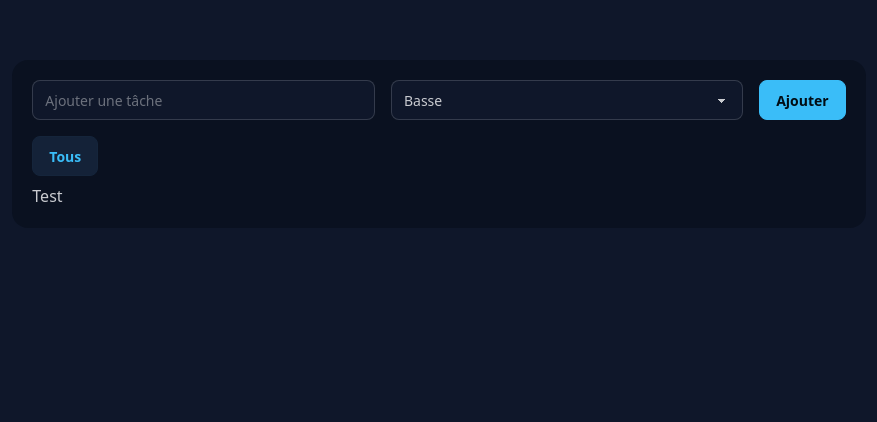
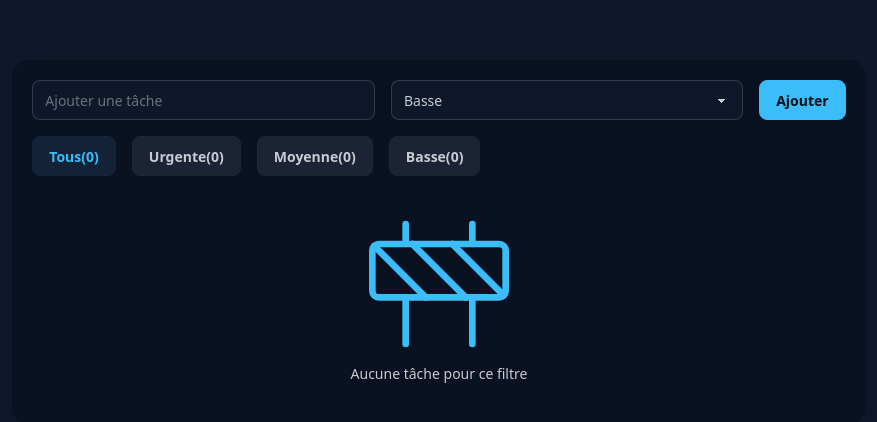
Before and after one commit to adminnono/Todo-List, a React (Vite) app: page / in a window 1280 px wide. Shown: the top 422 px of the page, without its empty margins (201-1078 px from the left). Built offline with nearby package versions, Linux system fonts and the light colour scheme.

Commit message:
Ajout projet

```diff
--- a/src/App.tsx
+++ b/src/App.tsx
@@ -1,5 +1,6 @@
 import { useEffect, useState } from "react";
 import TodoItem from "./components/TodoItem";
+import { Construction } from "lucide-react";
 
 type Priority = "Urgente" | "Moyenne" | "Basse";
 
@@ -16,6 +17,7 @@
   const initialTodos = savedTodos ? JSON.parse(savedTodos) : [];
   const [todos, setTodos] = useState<Todo[]>(initialTodos);
   const [filter, setFilter] = useState<Priority | "Tous">("Tous");
+  const [selectedTodos, setSelectedTodos] = useState<Set<number>>(new Set());
 
   useEffect(() => {
     localStorage.setItem("todos", JSON.stringify(todos));
@@ -44,6 +46,23 @@
     filteredTodos = todos;
   } else {
     filteredTodos = todos.filter((todo) => todo.priority === filter);
+  }
+
+  const urgentCount = todos.filter((t) => t.priority === "Urgente").length;
+  const mediumCount = todos.filter((t) => t.priority === "Moyenne").length;
+  const lowCount = todos.filter((t) => t.priority === "Basse").length;
+  const totalCount = todos.length;
+
+  function deleteTodo(id: number) {
+    const newTodos = todos.filter((todo) => todo.id !== id);
+    setTodos(newTodos);
+  }
+
+  function toggleSelectTodo(id: number) {
+    const newSelected = new Set(selectedTodos);
+    if (newSelected.has(id)) {
+      newSelected.delete(id);
+    }
   }
 
   return (
@@ -78,7 +97,31 @@
               }`}
               onClick={() => setFilter("Tous")}
             >
-              Tous
+              Tous({totalCount})
+            </button>
+            <button
+              className={`btn btn-soft ${
+                filter === "Urgente" ? "btn-primary" : ""
+              }`}
+              onClick={() => setFilter("Urgente")}
+            >
+              Urgente({urgentCount})
+            </button>
+            <button
+              className={`btn btn-soft ${
+                filter === "Moyenne" ? "btn-primary" : ""
+              }`}
+              onClick={() => setFilter("Moyenne")}
+            >
+              Moyenne({mediumCount})
+            </button>
+            <button
+              className={`btn btn-soft ${
+                filter === "Basse" ? "btn-primary" : ""
+              }`}
+              onClick={() => setFilter("Basse")}
+            >
+              Basse({lowCount})
             </button>
           </div>
 
@@ -86,12 +129,24 @@
             <ul className="divide-y divide-primary/20">
               {filteredTodos.map((todo) => (
                 <li key={todo.id}>
-                  <TodoItem todo={todo} />
+                  <TodoItem
+                    todo={todo}
+                    onDelete={() => deleteTodo(todo.id)}
+                    isSelected={selectedTodos.has(todo.id)}
+                  />
                 </li>
               ))}
             </ul>
           ) : (
-            <div>Test</div>
+            <div className="flex justify-center items-center flex-col p-5">
+              <div>
+                <Construction
+                  className="w-40 h-40 text-primary"
+                  strokeWidth={1}
+                />
+              </div>
+              <p className="text-sm">Aucune tâche pour ce filtre</p>
+            </div>
           )}
         </div>
       </div>
--- a/src/components/TodoItem.tsx
+++ b/src/components/TodoItem.tsx
@@ -10,17 +10,19 @@
 
 type Props = {
   todo: Todo;
+  onDelete: () => void;
+  isSelected: boolean;
 };
 
-const TodoItem = ({ todo }: Props) => {
+const TodoItem = ({ todo, onDelete, isSelected }: Props) => {
   return (
     <li className="p-3">
       <div className="flex justify-between items-center">
         <div className="flex items-center gap-2">
           <input
             type="checkbox"
-            defaultChecked
-            className="checkbox checkbox-primary"
+            className="checkbox checkbox-primary checkbox-sm"
+            checked={isSelected}
           />
           <span className="text-md font-bold">
             <span>{todo.text}</span>
@@ -37,7 +39,7 @@
             {todo.priority}
           </span>
         </div>
-        <button className="btn btn-sm btn-error btn-soft">
+        <button onClick={onDelete} className="btn btn-sm btn-error btn-soft">
           <Trash className="w-4 h-4" />
         </button>
       </div>
```
